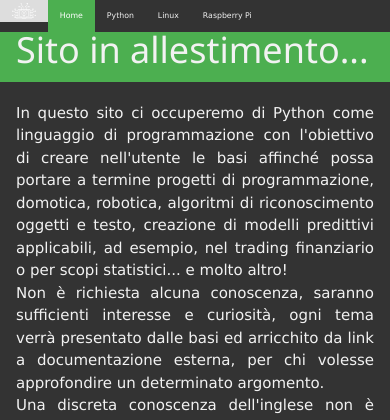
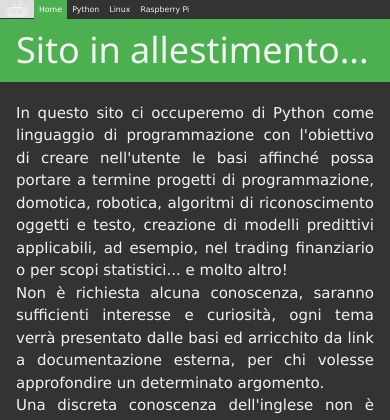
Before and after one commit to s-pnt/sito, a Django app: page / in a window 390 px wide. Shown: the top 420 px of the page. Run offline with Django 3.2, Linux system fonts and the light colour scheme; some libraries are stand-ins or nearby versions.

Commit message:
Sito, fixed responsive navbar

```diff
--- a/sito/static/css/sito.css
+++ b/sito/static/css/sito.css
@@ -12,14 +12,14 @@
     display: inline-block;
     color: #f2f2f2;
     text-align: center;
-    padding: 10px 12px;
+    padding: .95vw 1.3vw;
     text-decoration: none;
     font-size: 2vw;
 }
 
 .topnav #logo {
-    padding-bottom: 3px;
-    padding-top: 3px;
+    padding-bottom: .3vw;
+    padding-top: .3vw;
 }
 
 .topnav #logo img {
```
